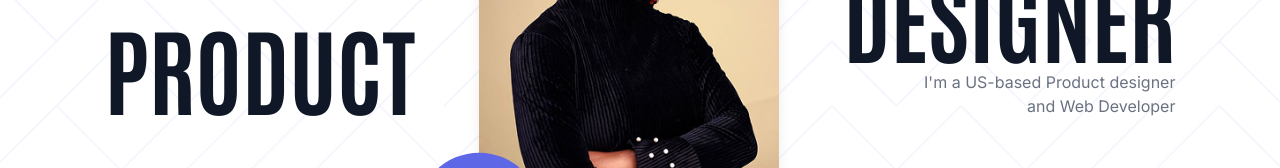
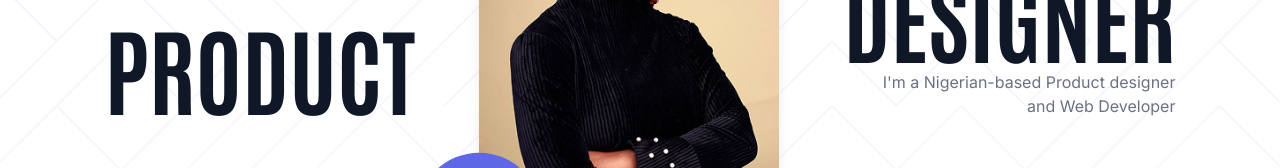
Before and after one commit to annanwaefulu-ctrl/annanwaefulu, a Next.js app: page / in a window 1280 px wide. Shown: the part 370-538 px from the top of the page. Built offline with nearby package versions, Linux system fonts and the light colour scheme.

Commit message:
first commit4

```diff
--- a/components/hero-section.tsx
+++ b/components/hero-section.tsx
@@ -93,7 +93,8 @@ export function HeroSection() {
               viewport={{ once: true }}
               className="text-gray-500 mt-2 text-sm md:text-base md:text-end"
             >
-              I&apos;m a US-based Product designer <br /> and Web Developer
+              I&apos;m a Nigerian-based Product designer <br /> and Web
+              Developer
             </motion.p>
           </motion.div>
         </div>
```
